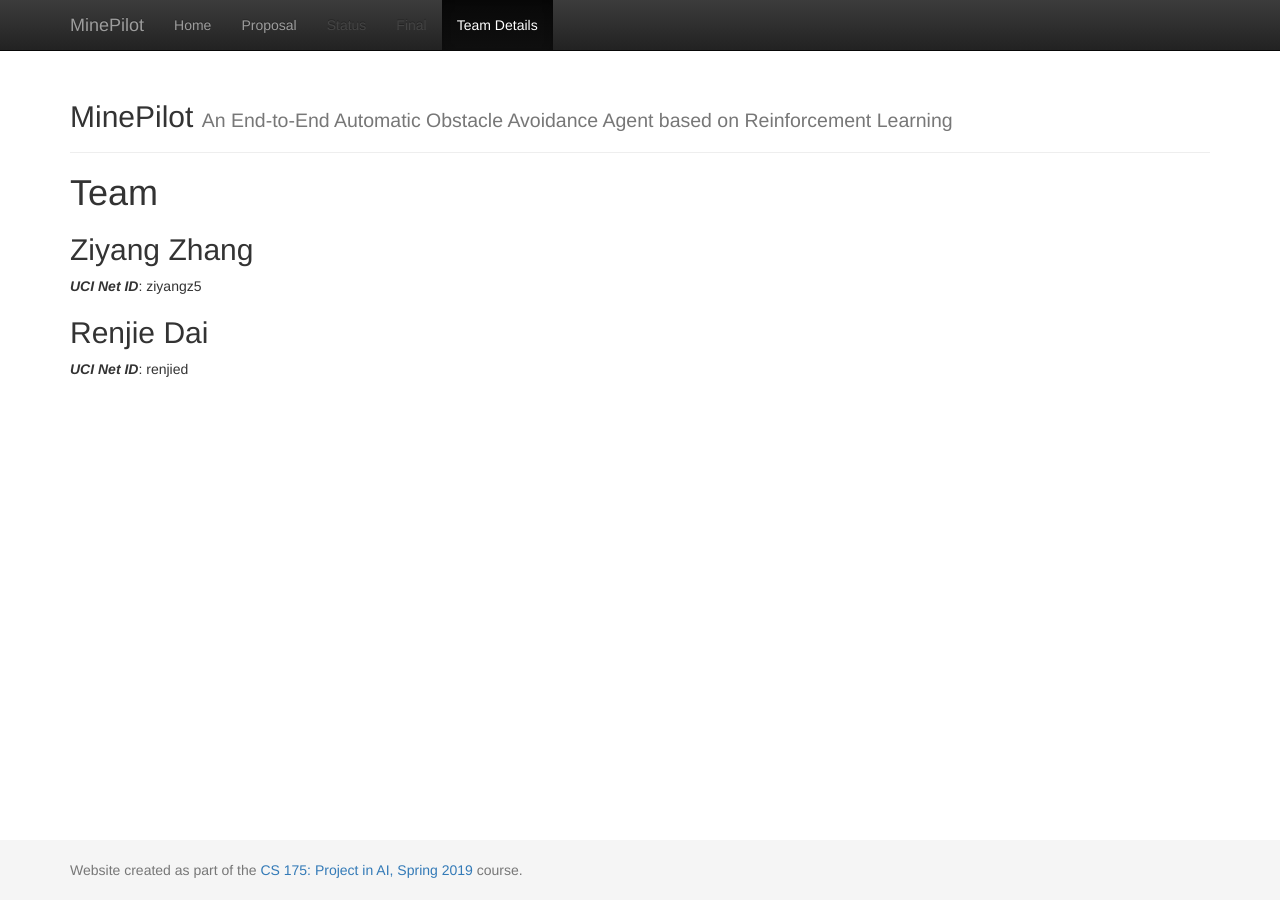
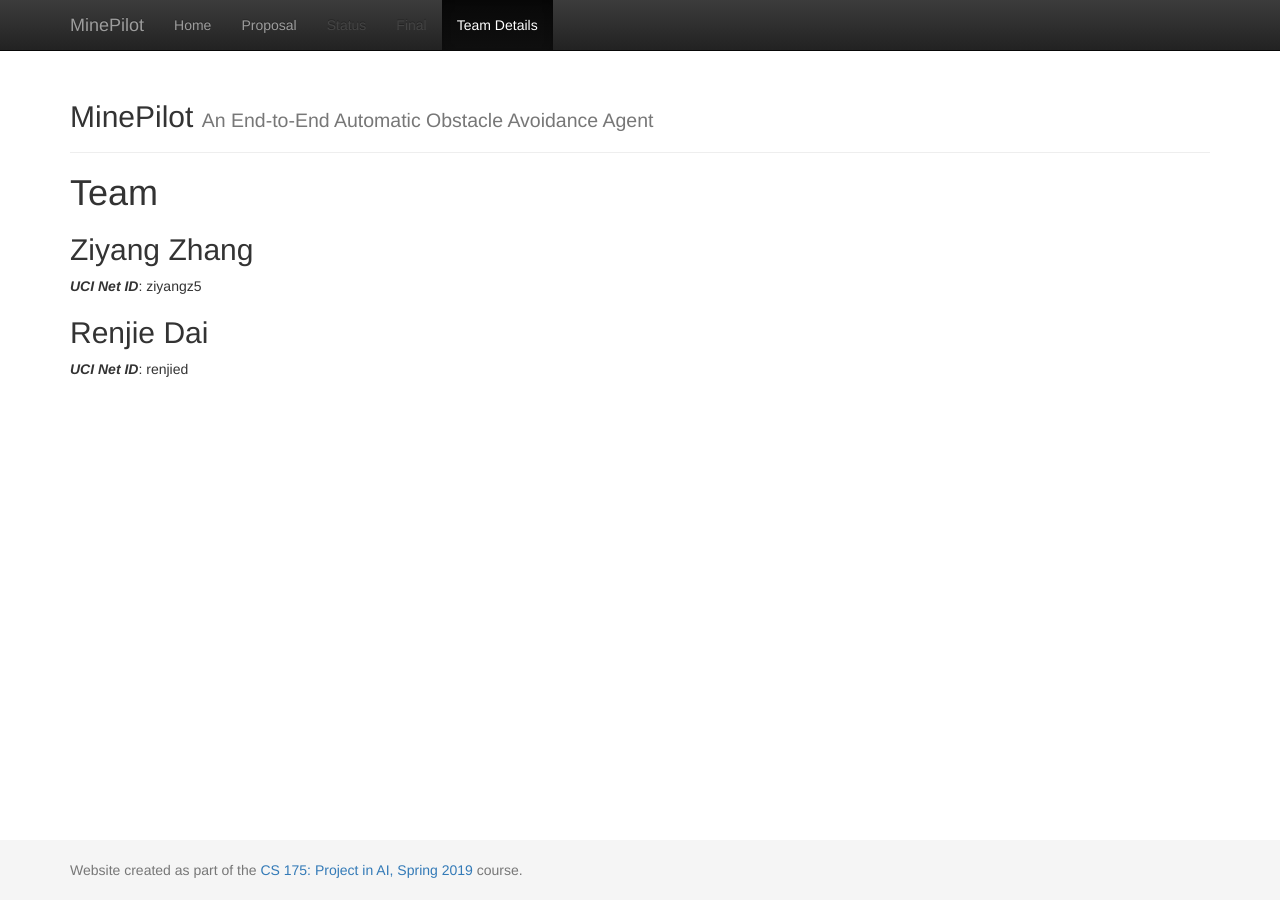
Before and after one commit to ziyangz5/MinePilot, a Jekyll site: the page built from docs/team.md, in a window 1280 px wide. Built offline with Jekyll 4.4.1, drawn with Linux system fonts in a browser that asks for light colours.

```diff
--- a/docs/_config.yml
+++ b/docs/_config.yml
@@ -2,7 +2,7 @@
 # site.title
 
 title:    'MinePilot'
-subtitle: 'An End-to-End Automatic Obstacle Avoidance Agent based on Reinforcement Learning'
+subtitle: 'An End-to-End Automatic Obstacle Avoidance Agent'
 
 
 #########################
```
Also changed, not shown: docs/figures/fig_1.png.
